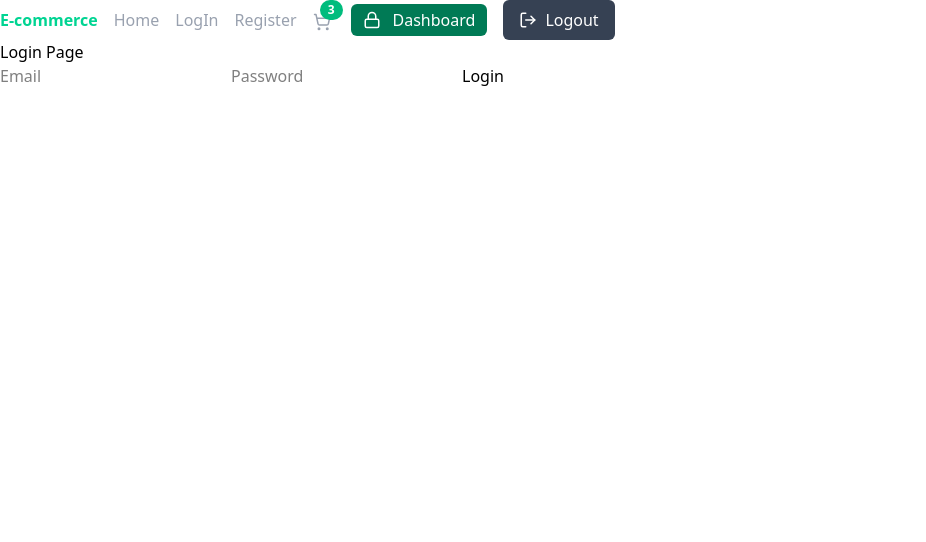
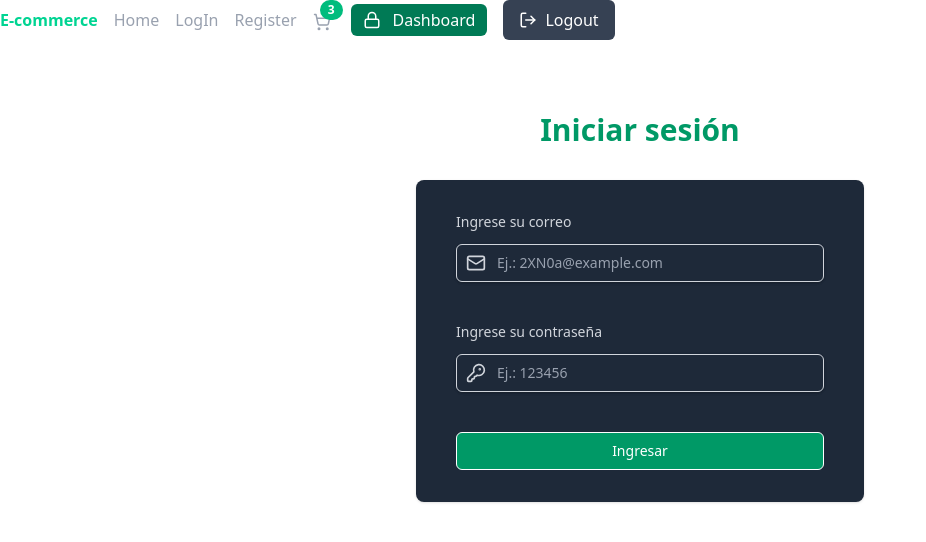
Before and after one commit to maytaborda/E-commerce-tpi, a React (Vite) app: page /login in a window 1280 px wide. Shown: the top 542 px of the page, without its empty margins (0-926 px from the left). Built offline with nearby package versions, Linux system fonts and the light colour scheme.

Commit message:
modificacion de LoginPage

```diff
--- a/src/pages/LoginPage.jsx
+++ b/src/pages/LoginPage.jsx
@@ -1,4 +1,6 @@
+import { KeyRound, Mail } from "lucide-react";
 import { useState } from "react";
+import FormContainer from "../components/FormContainer";
 
 const LoginPage = () => {
     const [email, setEmail] = useState('');
@@ -10,25 +12,29 @@ const LoginPage = () => {
         console.log('Password:', password);
     }
 
+    const fields = [
+    {
+        name: 'email',
+        label: 'Ingrese su correo',
+        icon: Mail,
+        value: email,
+        onChange: setEmail,
+        type: 'email',
+        placeholder: 'Ej.: 2XN0a@example.com',
+    },
+    {
+        name: 'password',
+        label: 'Ingrese su contraseña',
+        icon: KeyRound,
+        value: password,
+        onChange: setPassword,
+        type: 'password',
+        placeholder: 'Ej.: 123456',
+    },
+    ];
+
     return (
-    <div>
-        <h1>Login Page</h1>
-        <form onSubmit={handleSubmit}>
-            <input
-                type="email"
-                placeholder="Email"
-                value={email}
-                onChange={(e) => setEmail(e.target.value)}
-            />
-            <input
-                type="password"
-                placeholder="Password"
-                value={password}
-                onChange={(e) => setPassword(e.target.value)}
-            />
-            <button type="submit">Login</button>
-        </form>
-    </div>
+        <FormContainer title="Iniciar sesión" fields={fields} onSubmit={handleSubmit} submitLabel="Ingresar" />
     );
 }
 
```
